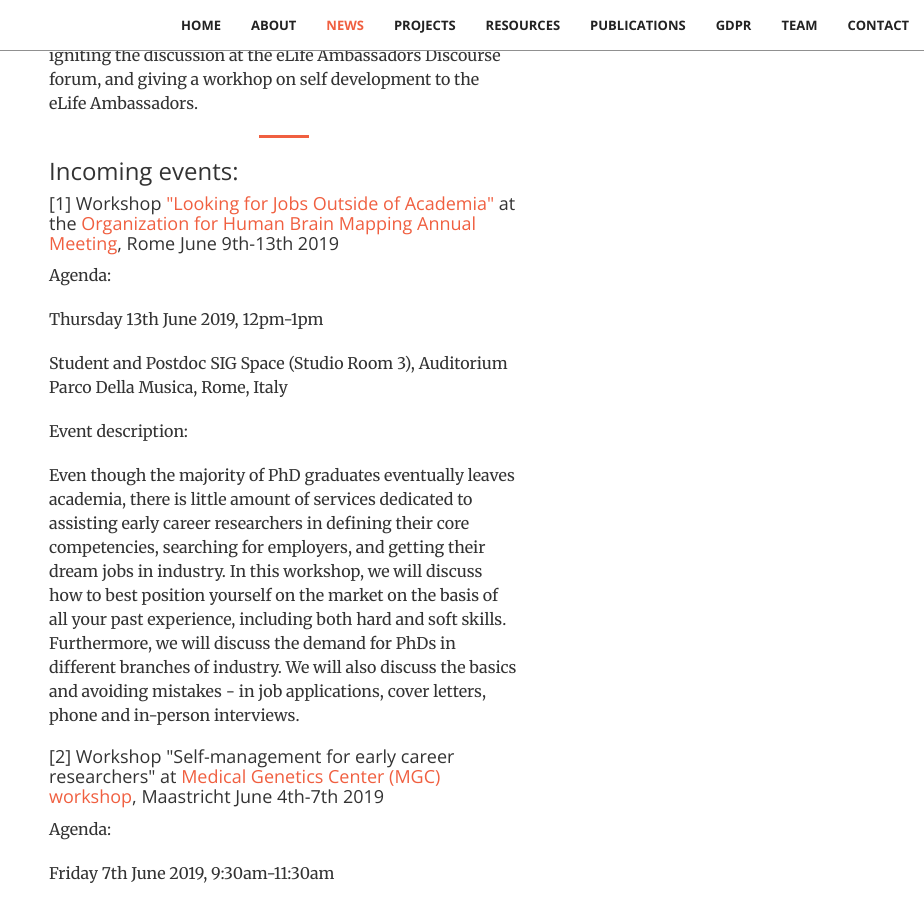
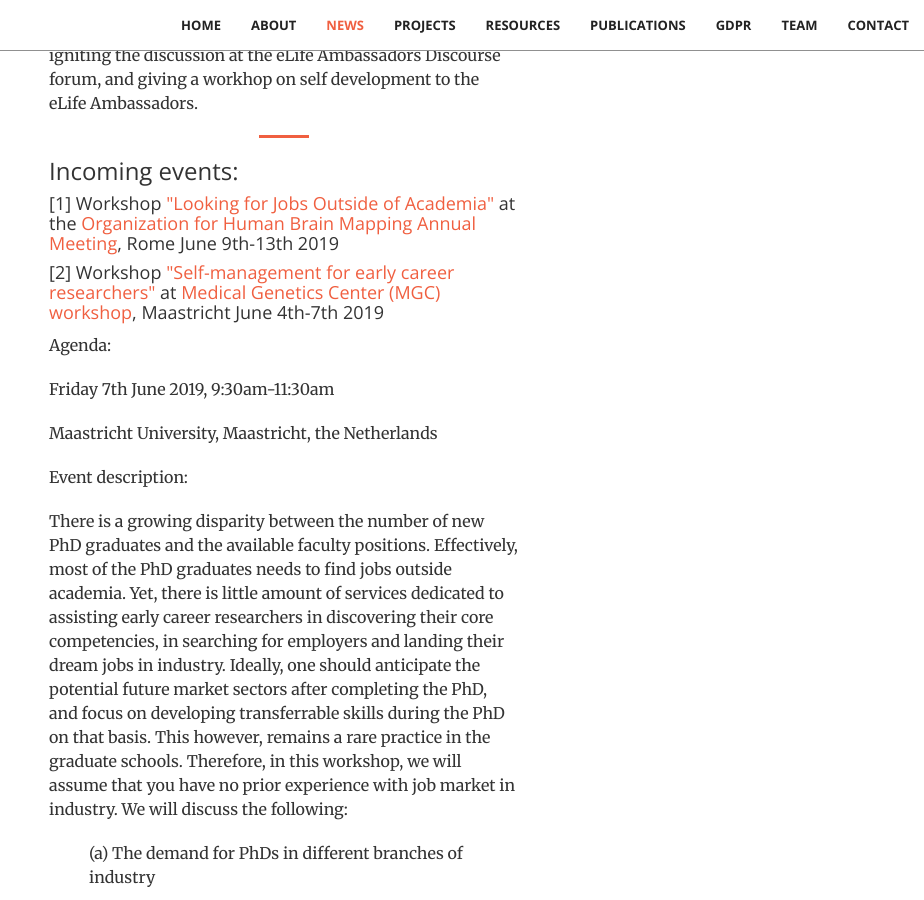
Before and after one commit to stichting-solaris/stichting-solaris.github.io, a Jekyll site: the page built from index.html, in a window 1280 px wide and 900 px high, scrolled down 4170 px. Shown: the whole window, without its empty margins (356-1280 px from the left). Built offline with Jekyll 4.4.1, drawn with Linux system fonts in a browser that asks for light colours.

Commit message:
Update news.html

```diff
--- a/_includes/news.html
+++ b/_includes/news.html
@@ -41,19 +41,9 @@
                 <h4 class="section-heading">[1] Workshop <a href="#event4">"Looking for Jobs Outside of Academia"</a>
                     at the <a href="https://www.humanbrainmapping.org/i4a/pages/index.cfm?pageid=3882&pageid=3900">
                         Organization for Human Brain Mapping Annual Meeting</a>, Rome June 9th-13th 2019</h4>
-                <p>Agenda:</p>
-                <p>Thursday 13th June 2019, 12pm-1pm</p>
-                <p>Student and Postdoc SIG Space (Studio Room 3), Auditorium Parco Della Musica, Rome, Italy</p>
-                <p>Event description:</p>
-                <p>Even though the majority of PhD graduates eventually leaves academia, there is little amount of services dedicated
-                  to assisting early career researchers in defining their core competencies, searching for employers, and getting
-                  their dream jobs in industry. In this workshop, we will discuss how to best position yourself on the market on the
-                  basis of all your past experience, including both hard and soft skills. Furthermore, we will discuss the demand for
-                  PhDs in different branches of industry. We will also discuss the basics and avoiding mistakes - in job applications,
-                  cover letters, phone and in-person interviews.</p>
 
-                <h4 class="section-heading">[2] Workshop "Self-management for early career researchers" at
-                    <a href="http://www.medgencentre.com">
+                <h4 class="section-heading">[2] Workshop <a href="#event3">"Self-management for early career researchers"</a>
+                    at <a href="http://www.medgencentre.com">
                         Medical Genetics Center (MGC) workshop</a>, Maastricht June 4th-7th 2019</h4>
                 <p>Agenda:</p>
                 <p>Friday 7th June 2019, 9:30am-11:30am</p>
```
